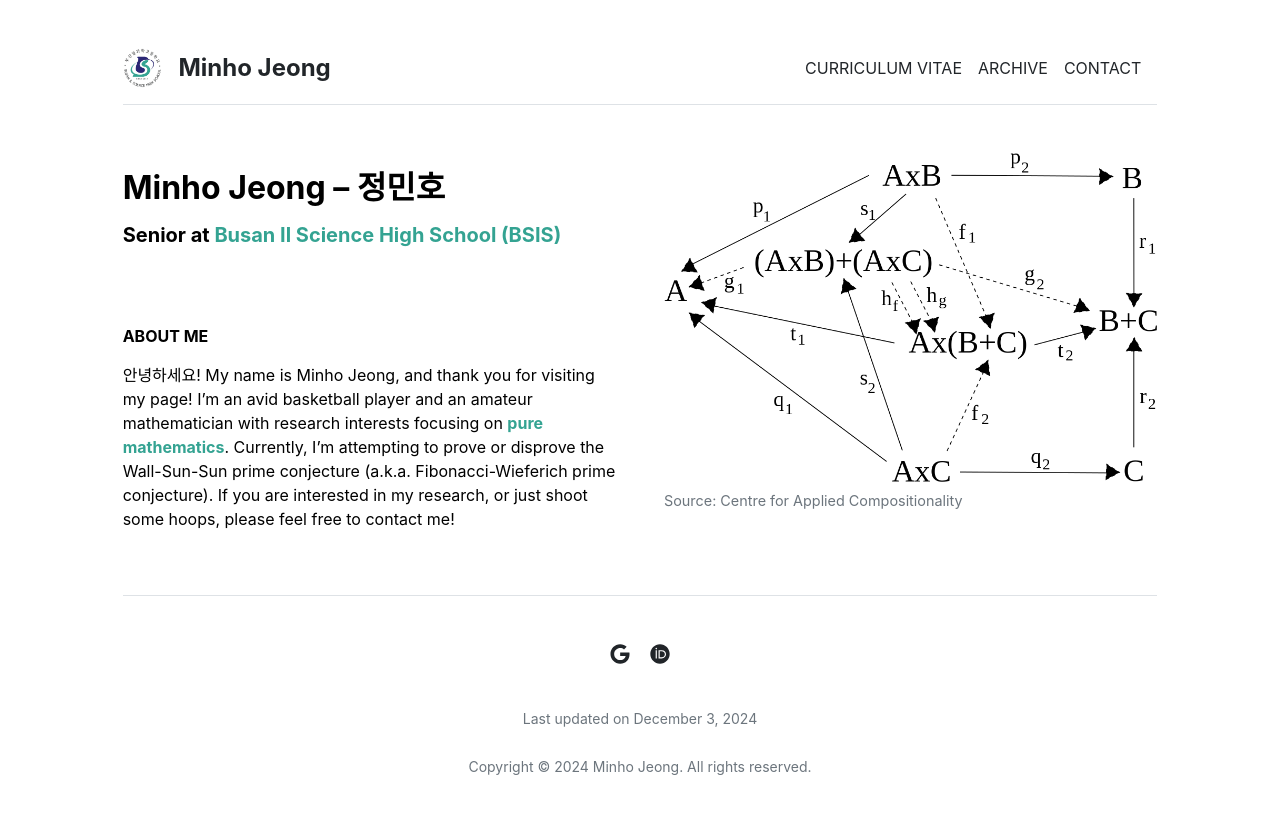
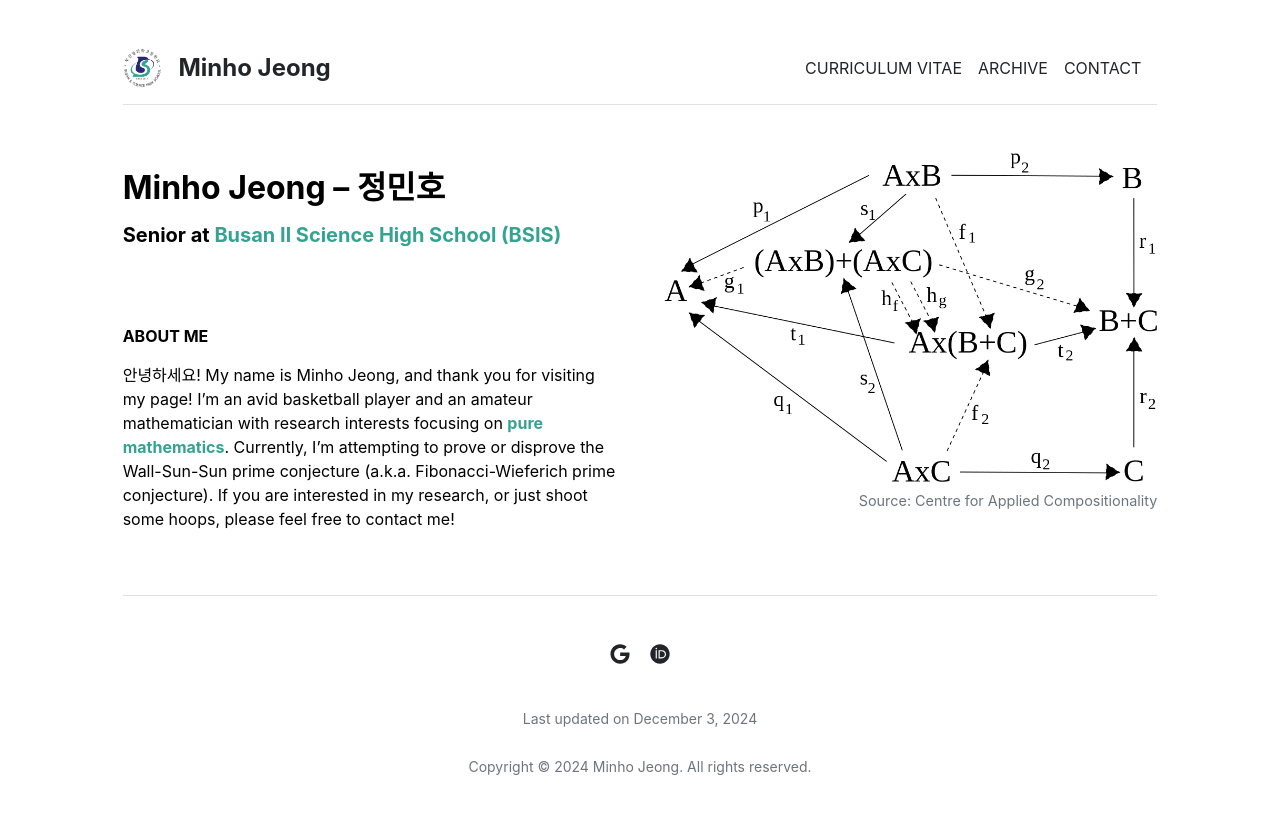
Before and after one commit to mino-jeong/mino-jeong.github.io, a Jekyll site: the page built from index.md, in a window 1280 px wide. Shown: the top 814 px of the page. Built offline with Jekyll 4.4.1, drawn with Linux system fonts in a browser that asks for light colours.

Commit message:
Update home.html

```diff
--- a/_layouts/home.html
+++ b/_layouts/home.html
@@ -11,6 +11,6 @@ layout: default
   </div>
   <div class="col-md-6">
     <img src="{{ site.github.url }}/assets/img/home.png" alt="Home" width="100%">
-    <p class="text-muted mt-2" style="font-size: 0.9rem">Source: Centre for Applied Compositionality </p>
+    <p class="text-muted mt-2" style="font-size: 0.9rem; text-align: right;">Source: Centre for Applied Compositionality </p>
   </div>
 </div>
```
